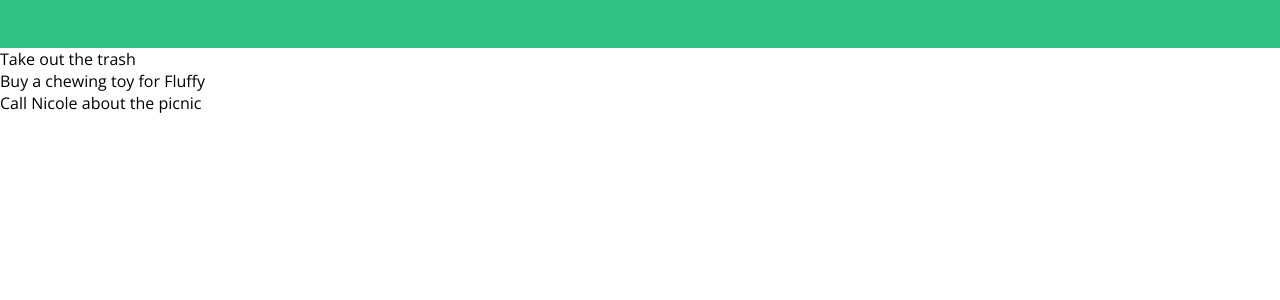
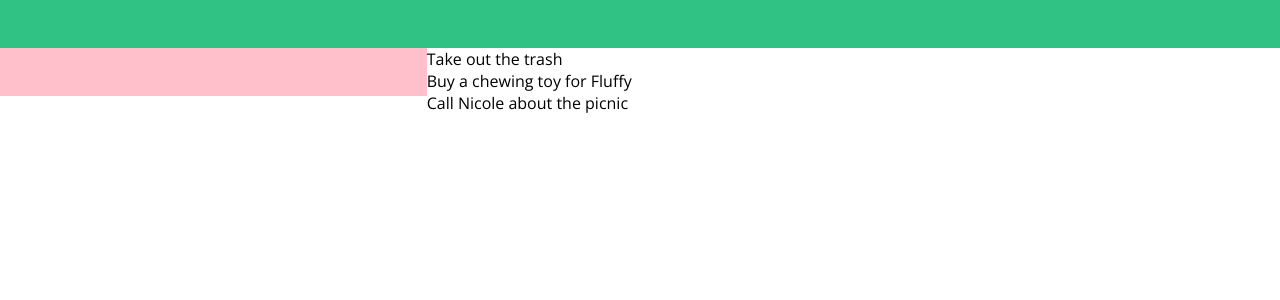
Before and after one commit to laavis/todo, a React (Create React App) app: page / in a window 1280 px wide. Shown: the top 300 px of the page. Built offline with nearby package versions, Linux system fonts and the light colour scheme.

Commit message:
start styling components

```diff
--- a/src/App.js
+++ b/src/App.js
@@ -1,6 +1,9 @@
 import React, { Component } from 'react';
+import styled from 'styled-components';
+
 import { createGlobalStyle, ThemeProvider } from 'styled-components';
 import Header from './components/Header';
+import Sidebar from './components/Sidebar';
 import Todos from './components/Todos';
 
 const GlobalStyle = createGlobalStyle`
@@ -9,10 +12,27 @@ const GlobalStyle = createGlobalStyle`
     margin: 0;
     padding: 0;
   }
-  body {
+  html, body {
+    height: 100%;
     font-family: 'Open Sans', sans-serif;
   }
 `
+
+const AppComponent = styled.div`
+  display: flex;
+  flex-direction: column;
+`;
+
+const MainWrapper = styled.div`
+  display: flex;
+  flex-direction: row;
+`;
+
+const TodoWrapper = styled.div`
+  display: flex;
+  flex: 2;
+  flex-direction: column;
+`;
 
 class App extends Component {
   state = {
@@ -37,11 +57,16 @@ class App extends Component {
 
   render() {
     return (
-      <div className="App">
+      <AppComponent>
         <GlobalStyle/>
         <Header />
-        <Todos todos={this.state.todos} />
-      </div>
+        <MainWrapper>
+          <Sidebar />
+          <TodoWrapper>
+            <Todos todos={this.state.todos} />
+          </TodoWrapper>
+        </MainWrapper>
+      </AppComponent>
     );
   }
 }
--- /dev/null
+++ b/src/components/Sidebar.js
@@ -0,0 +1,16 @@
+import React, { Component } from 'react';
+import styled from 'styled-components';
+
+const AppSidebar = styled.div`
+  flex: 1;
+  height: 3rem;
+  background: pink;
+`;
+
+class Sidebar extends Component {
+  render() {
+    return <AppSidebar />
+  }
+};
+
+export default Sidebar;
```
